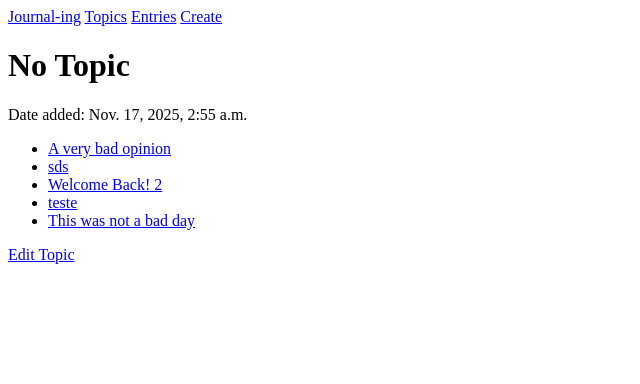
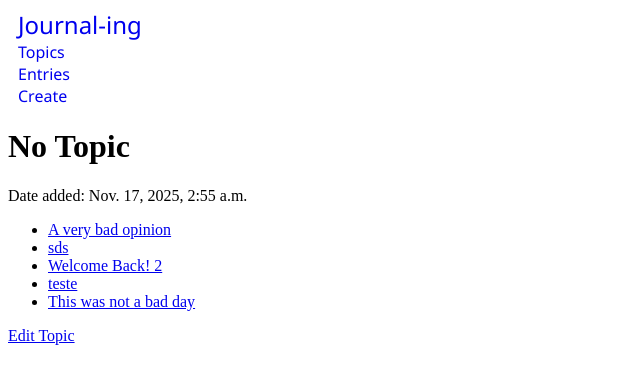
Before and after one commit to Ivan-Tapia-Git/journaling-project-app, a Django app: page /journal/topics/0/ in a window 1280 px wide. Shown: the top 384 px of the page, without its empty margins (0-640 px from the left). Run offline with Django 5.2, Linux system fonts and the light colour scheme; data comes from the database, SQL or seed files in the repository.

Commit message:
css-commit-5

```diff
--- a/journal_app/static/journal_app/styles/styles.css
+++ b/journal_app/static/journal_app/styles/styles.css
@@ -1,12 +1,45 @@
 /* h1{
     background-color: grey;
+} */
+
+/* We are going to wrk with the header links
+Notes: Working in displaying flexible links headers */
+
+.nav-bar a:hover{
+    color: rgb(6, 135, 92);
+}
+
+.nav-bar a:link{
+    text-decoration: none;
+}
+
+.nav-bar a{
+    font-family: 'Segoe UI', Tahoma, Geneva, Verdana, sans-serif;
+    padding-left: 10px;
+    padding-right: 10px;
+    display: flex;
+}
+
+.main-logo{
+    font-size: 24px;
+}
+
+/* .nav-right-btn{
+    display: inline-flex;
+    border-radius: 5px;
+    background-color: blueviolet;
+    font-family: 'Segoe UI', Tahoma, Geneva, Verdana, sans-serif;
+    margin-left: 5px;
 } */
 
 .index-title-h1{
     font-family: 'Segoe UI', Tahoma, Geneva, Verdana, sans-serif;
     font-size: 32px;
-    background-color: brown;
-    display: inline;
-    text-align: right;
-    color: aqua;
+    color: grey;
+    text-align: center;
 }
+
+.journal-title-header{
+    font-size: 45px;
+    color: aquamarine;
+}
```
